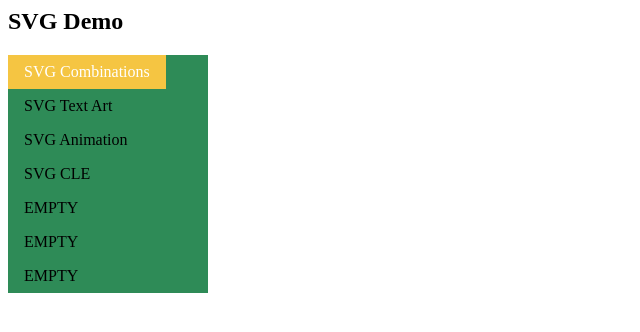
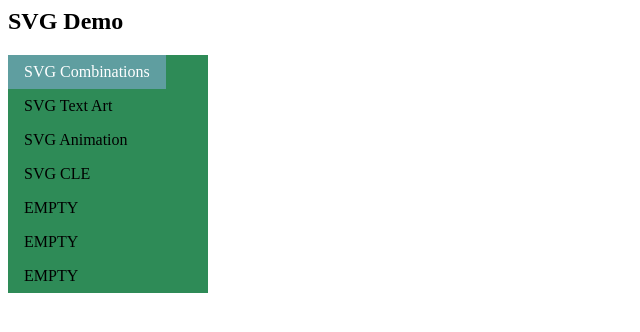
Before and after one commit to zygarde1023/myschoolportfolio, a PHP site: page /svg/index.php in a window 1280 px wide, with the pointer over the restyled element. Shown: the top 332 px of the page, without its empty margins (0-640 px from the left). Run offline with PHP 8.4, Linux system fonts and the light colour scheme.

Commit message:
Update templatesvg.php

```diff
--- a/itl303/svg/templatesvg.php
+++ b/itl303/svg/templatesvg.php
@@ -21,7 +21,7 @@ li a {
 
 /* Change the link color on hover */
 li a:hover {
-  background-color: #f5c542;
+  background-color: cadetblue;
   color: white;
 }
 
```
